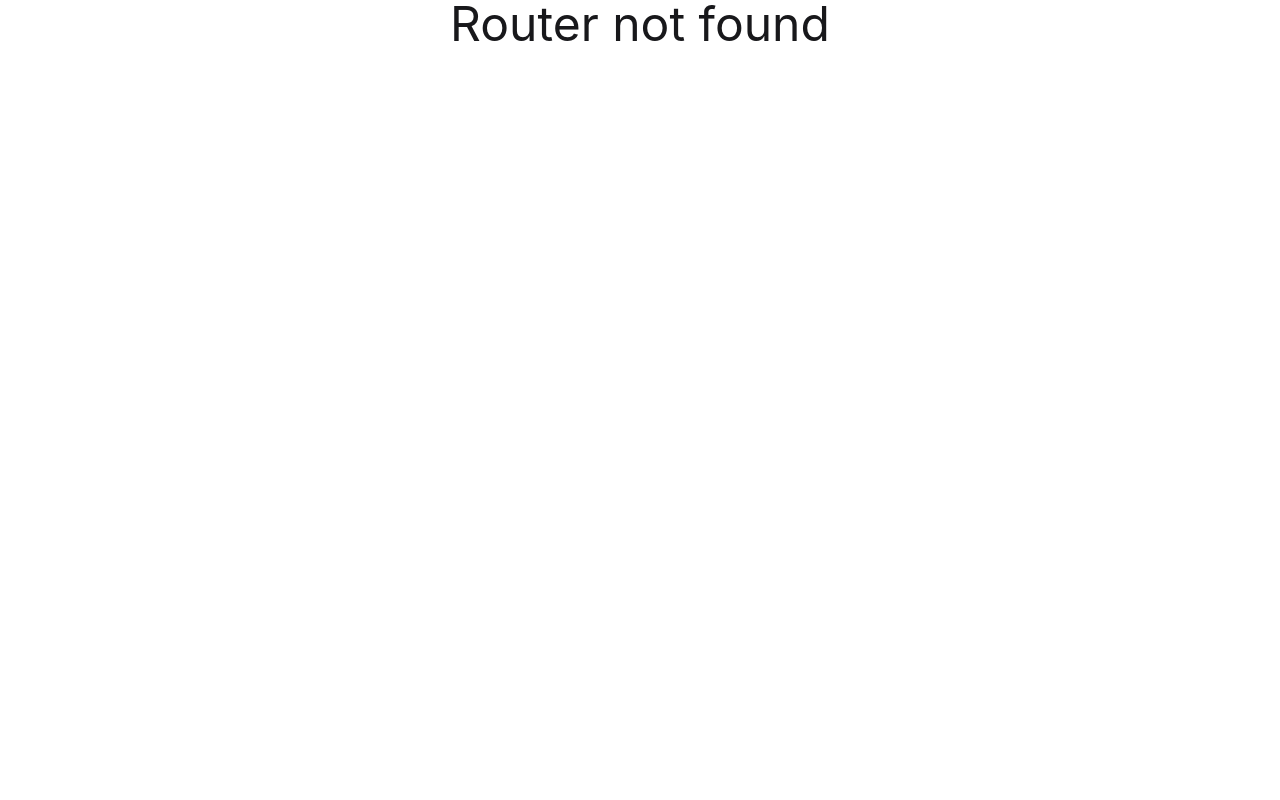
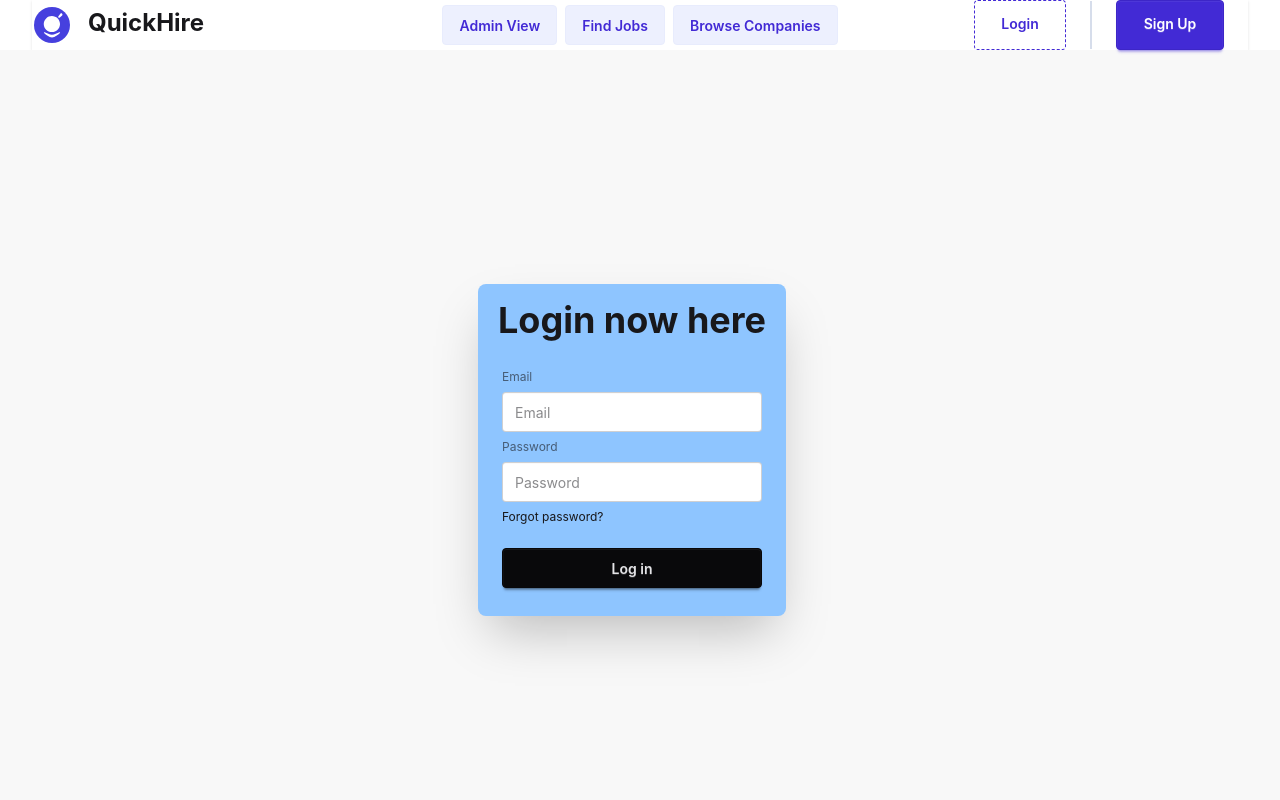
Before and after one commit to Muhammad-Mirazul-Hasan-Rafee/quickhire-client, a React (Vite) app: page /login in a window 1280 px wide. Before the commit this address had no page. Shown: the top 800 px of the page. Built offline with nearby package versions, Linux system fonts and the light colour scheme.

Commit message:
password validation

```diff
--- /dev/null
+++ b/src/pages/Login/Login.jsx
@@ -0,0 +1,38 @@
+import React from 'react';
+
+const Login = () => {
+
+  const handleLogin= (e)=>{
+    e.preventDefault();
+    const email = e.target.email.value;
+    const password = e.target.password.value;
+    console.log(email , password);
+
+    // password validation
+
+  };
+    return (
+                <div className="hero bg-base-200 min-h-screen">
+  <div className="hero-content flex-col lg:flex-row-reverse">
+    <div className="text-center lg:text-left">
+
+    </div>
+    <div className="card  w-full max-w-sm shrink-0 shadow-2xl bg-blue-300">
+       <h1 className="text-4xl font-bold mx-auto mt-4">Login now here</h1>
+      <div className="card-body">
+        <form onSubmit={ handleLogin} className="fieldset">
+          <label className="label">Email</label>
+          <input type="email" name='email' className="input" placeholder="Email" />
+          <label className="label">Password</label>
+          <input type="password" name='password' className="input" placeholder="Password" />
+          <div><a className="link link-hover">Forgot password?</a></div>
+          <button className="btn btn-neutral mt-4">Log in</button>
+        </form>
+      </div>
+    </div>
+  </div>
+</div>
+    );
+};
+
+export default Login;
--- a/src/pages/SignUp/Signup.jsx
+++ b/src/pages/SignUp/Signup.jsx
@@ -1,23 +1,51 @@
-import React from 'react';
+import React from "react";
 
 const Signup = () => {
+  const handleSignup = (e) => {
+    e.preventDefault();
+    const email = e.target.email.value;
+    const password = e.target.password.value;
+
+    // password validation
+    const regex = /^(?=.*[A-Za-z])(?=.*[!@#$%^&*]).{6,}$/;
+    if (!regex.test(password)) {
+      alert(
+        "Password must be at least 6 characters, contain one letter and one special character"
+      );
+      return;
+    }
+
+    console.log("Password is valid");
+
+    console.log(email, password);
+  };
   return (
     <div className="hero bg-base-200 min-h-screen">
       <div className="hero-content flex-col lg:flex-row-reverse">
-    <div className="text-center lg:text-left">
-
+        <div className="text-center lg:text-left"></div>
+        <div className="card  w-full max-w-sm shrink-0 shadow-2xl bg-blue-300">
+          <h1 className="text-4xl font-bold mx-auto mt-4">Sign Up now!</h1>
+          <div className="card-body">
+            <form onSubmit={handleSignup} className="fieldset">
+              <label className="label">Email</label>
+              <input
+                type="email"
+                name="email"
+                className="input"
+                placeholder="Email"
+              />
+              <label className="label">Password</label>
+              <input
+                type="password"
+                name="password"
+                className="input"
+                placeholder="Password"
+              />
+              <div>
+                <a className="link link-hover">Forgot password?</a>
               </div>
-    <div className="card  w-full max-w-sm shrink-0 shadow-2xl bg-blue-300">
-       <h1 className="text-5xl font-bold mx-auto mt-4">SignUp now!</h1>
-      <div className="card-body">
-        <fieldset className="fieldset">
-          <label className="label">Email</label>
-          <input type="email" className="input" placeholder="Email" />
-          <label className="label">Password</label>
-          <input type="password" className="input" placeholder="Password" />
-          <div><a className="link link-hover">Forgot password?</a></div>
               <button className="btn btn-neutral mt-4">Sign Up</button>
-        </fieldset>
+            </form>
           </div>
         </div>
       </div>
--- a/src/pages/shared/Navbar/Navbar.jsx
+++ b/src/pages/shared/Navbar/Navbar.jsx
@@ -20,9 +20,9 @@ const Navbar = () => {
       </div>
 
       <div className="navbar-end gap-x-6">
-       <button className="hidden lg:inline-block btn btn-dash btn-primary lg:w-[92px] lg:h-[50px] lg:px-6 lg:py-3 lg:epilogue-font">
+       <Link to="/login" className="hidden lg:inline-block btn btn-dash btn-primary lg:w-[92px] lg:h-[50px] lg:px-6 lg:py-3 lg:epilogue-font">
   Login
-</button>
+</Link>
 
         <div className="border text-[#D6DDEB] h-12 hidden lg:inline-block"></div>
         <Link to="/signup" className="hidden lg:inline-block btn btn-primary lg:w-[108px] lg:h-[50px] lg:px-6 lg:py-3 lg:epilogue-font lg:text-[#FFFFFF] ">
@@ -52,12 +52,12 @@ const Navbar = () => {
             tabIndex="-1"
             className="menu menu-sm mr-8 dropdown-content bg-base-100 rounded-box z-1 mt-3 w-52 p-2 shadow"
           >
-            <button className=" epilogue-font">
+            <Link to="/login" className=" epilogue-font">
           Login
-        </button>
-         <button className="epilogue-font">
+        </Link>
+         <Link  to="/signup" className="epilogue-font">
           Sign Up
-        </button>
+        </Link>
             <button className="text-center">Find Jobs</button>
             <button className="text-center">Browse Companies</button>
           </li>
```
Also changed, not shown: src/router/Router.jsx (+6 -1 lines). Lines whose indentation alone changed are shown as unchanged.
